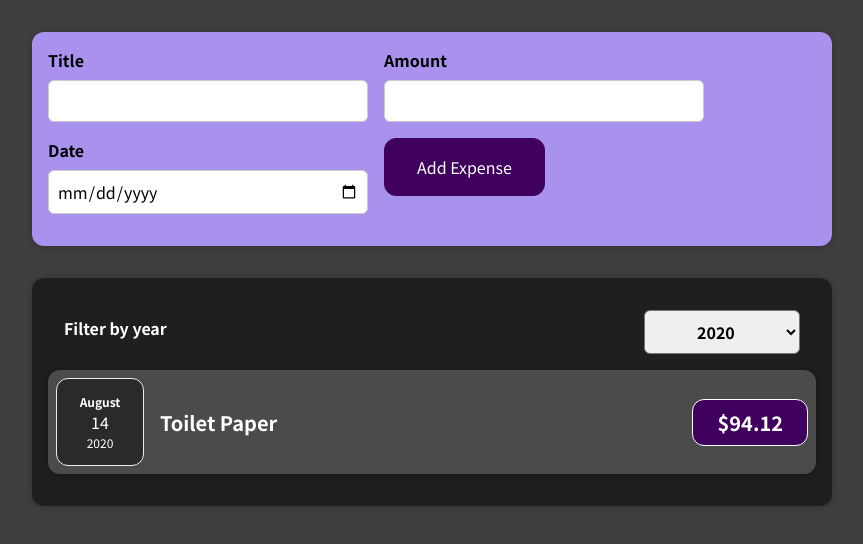
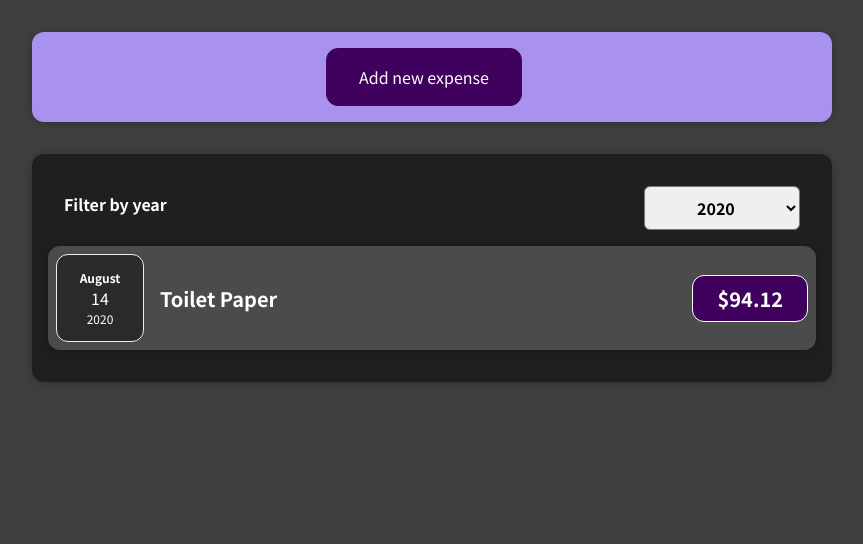
Before and after one commit to neziriElvira/expense-tracker, a React (Create React App) app: page / in a window 1280 px wide. Shown: the top 544 px of the page, without its empty margins (208-1071 px from the left). Built offline with nearby package versions, Linux system fonts and the light colour scheme.

Commit message:
added conditional return statment

```diff
--- a/src/components/Expenses/ExpenseItem.js
+++ b/src/components/Expenses/ExpenseItem.js
@@ -6,6 +6,7 @@
 
 
     return (
+        <li>
             <Card className="expense-item">
                 <ExpenseDate date={props.date} />
                 <div className='expense-item__description'>
@@ -13,6 +14,7 @@
                     <div className='expense-item__price'>${props.amount}</div>
                 </div>
             </Card>
+        </li>
     );
 }
 
--- a/src/components/Expenses/Expenses.js
+++ b/src/components/Expenses/Expenses.js
@@ -2,8 +2,8 @@
 import { useState } from 'react'
 import Card from "../UI/Card";
 import ExpensesFilter from "./ExpensesFilter";
-import ExpenseItem from "./ExpenseItem";
 import './Expenses.css';
+import ExpensesList from './ExpensesList';
 const Expenses = (props) => {
 
     const [selectedYear, setSelectedYear] = useState('2020');
@@ -17,24 +17,11 @@
         return expense.date.getFullYear().toString() === selectedYear;
     });
 
-    let expensesContent = <p>No expenses found</p>
-
-    if (filteredExpenses.length > 0) {
-        expensesContent = filteredExpenses.map((expense) => (
-            <ExpenseItem
-                key={expense.id}
-                title={expense.title}
-                amount={expense.amount}
-                date={expense.date}
-            />
-        ))
-    }
-
     return (
         <div>
             <Card className="expenses">
                 <ExpensesFilter selected={selectedYear} onYearChange={yearChangeHandler} />
-                {expensesContent}
+                <ExpensesList items={filteredExpenses} />
             </Card>
         </div>
     );
--- /dev/null
+++ b/src/components/Expenses/ExpensesList.css
@@ -0,0 +1,9 @@
+.expenses-list {
+    list-style: none;
+    padding: 0;
+}
+
+.expenses-list__fallback {
+    color: white;
+    text-align: center;
+}
--- /dev/null
+++ b/src/components/Expenses/ExpensesList.js
@@ -0,0 +1,22 @@
+import React from "react";
+import './ExpensesList.css';
+import ExpenseItem from "./ExpenseItem";
+
+const ExpensesList = props => {
+
+    if (props.items.length === 0) {
+        return <p className="expenses-list__fallback">Found none expenses</p>
+    }
+
+    return <ul className="expenses-list">
+        {props.items.map((expense) => (
+            <ExpenseItem
+                key={expense.id}
+                title={expense.title}
+                amount={expense.amount}
+                date={expense.date}
+            />))}
+    </ul>
+}
+
+export default ExpensesList;
--- a/src/components/NewExpense/ExpenseForm.js
+++ b/src/components/NewExpense/ExpenseForm.js
@@ -33,6 +33,10 @@
         setEnteredDate('');
     }
 
+    const clickHandler = () => {
+        props.onCancel();
+    }
+
     return (
         <form onSubmit={submitHandler}>
             <div className='new-expense__controls'>
@@ -49,6 +53,7 @@
                     <input type='date' value={enteredDate} min='2019-01-01' max='2022-12-31' onChange={dateChangeHandler} />
                 </div>
                 <div className='new-expense__actions'>
+                    <button type='button' onClick={clickHandler}>Cancel</button>
                     <button type='submit'>Add Expense</button>
                 </div>
             </div>
--- a/src/components/NewExpense/NewExpense.js
+++ b/src/components/NewExpense/NewExpense.js
@@ -1,8 +1,10 @@
-import React from "react";
+import React, { useState } from "react";
 import './NewExpense.css';
 import ExpenseForm from "./ExpenseForm";
 
 const NewExpense = (props) => {
+
+    const [showForm, setShowForm] = useState(false);
 
     const saveExpenseDataHendler = (enteredExpenseData) => {
         const expenseData = {
@@ -10,11 +12,29 @@
             id: Math.random().toString()
         };
         props.onAddExpense(expenseData);
+        setShowForm(false);
     }
+
+    const clickHandler = () => {
+        setShowForm(true)
+    }
+
+    const cancel = () => {
+        setShowForm(false);
+    }
+
 
     return (
         <div className="new-expense">
-            <ExpenseForm onSaveExpenseData={saveExpenseDataHendler} />
+            {
+                showForm
+                && <ExpenseForm
+                    onSaveExpenseData={saveExpenseDataHendler}
+                    onCancel={cancel}
+                />}
+            {
+                !showForm
+                && <button onClick={clickHandler}>Add new expense</button>}
         </div>
     )
 
```
Lines whose indentation alone changed are shown as unchanged.
